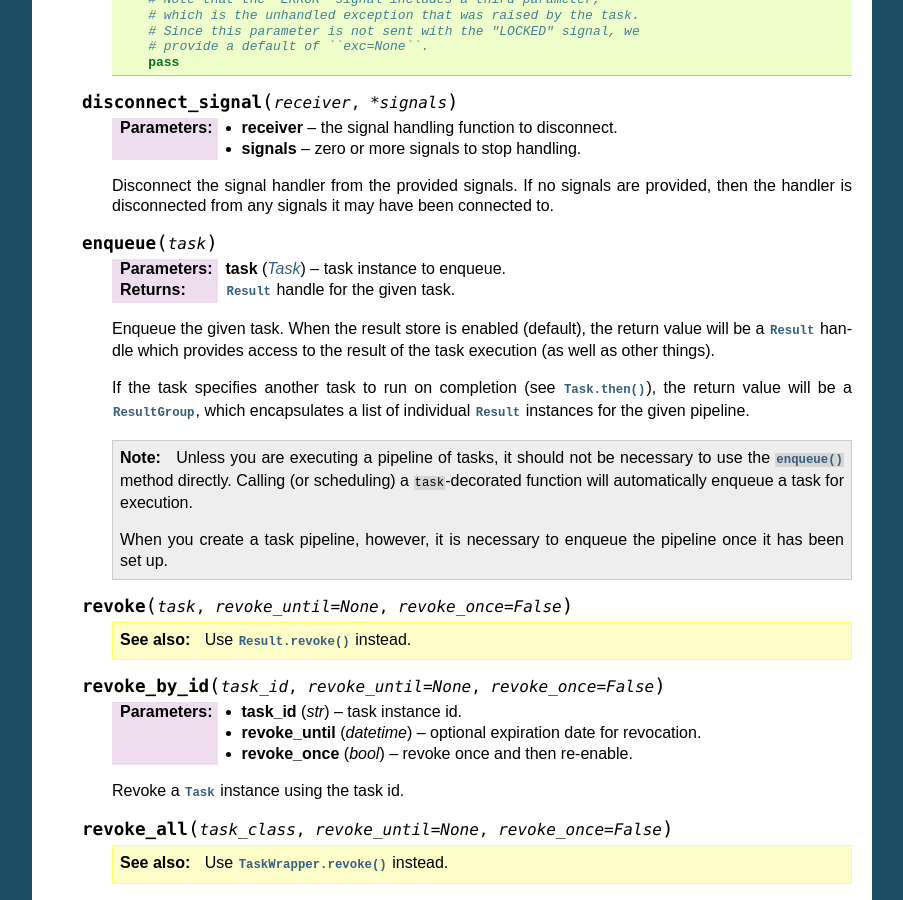
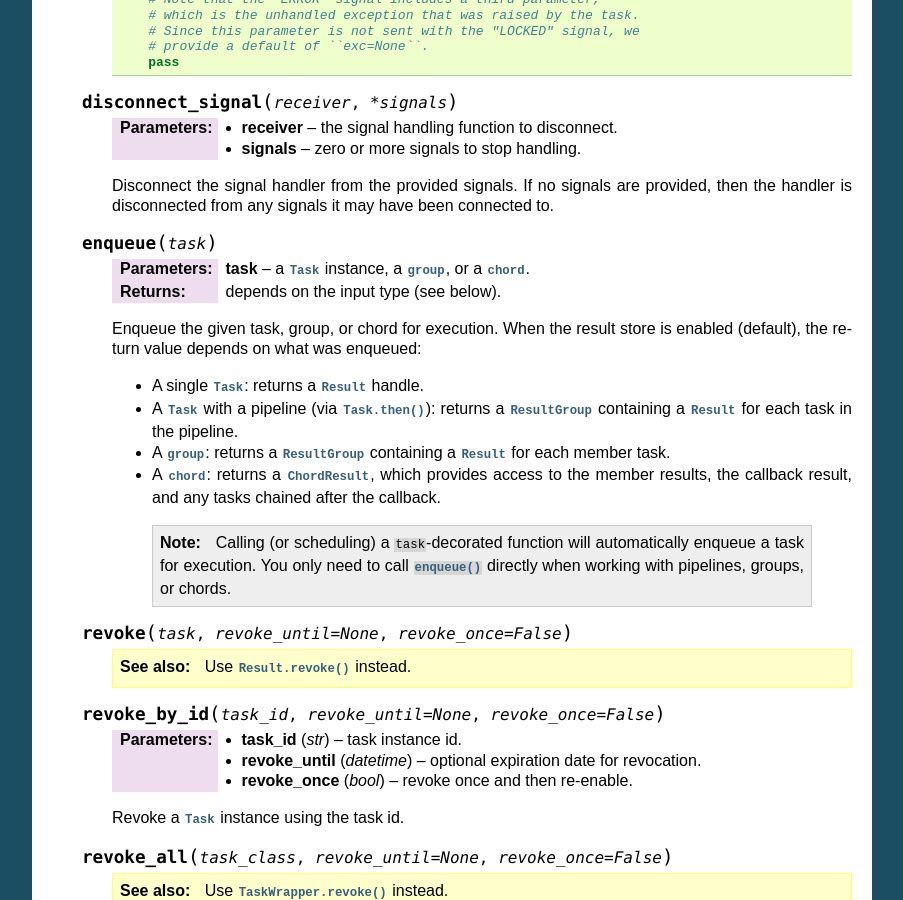
Before and after one commit to coleifer/huey, a Sphinx documentation site: the page built from docs/api.rst, in a window 1280 px wide and 900 px high, scrolled down 11105 px. Shown: the whole window, without its empty margins (198-1101 px from the left). Built offline with Sphinx 7.4.7, drawn with Linux system fonts in a browser that asks for light colours; some of the changed text lies outside the part shown.

Commit message:
A few small clarifications in docs, update enqueue() for chords.

```diff
--- a/docs/api.rst
+++ b/docs/api.rst
@@ -715,26 +715,30 @@ Huey object
 
     .. py:method:: enqueue(task)
 
-        :param Task task: task instance to enqueue.
-        :returns: :py:class:`Result` handle for the given task.
-
-        Enqueue the given task. When the result store is enabled (default), the
-        return value will be a :py:class:`Result` handle which provides access
-        to the result of the task execution (as well as other things).
-
-        If the task specifies another task to run on completion (see
-        :py:meth:`Task.then`), the return value will be a
-        :py:class:`ResultGroup`, which encapsulates a list of individual
-        :py:class:`Result` instances for the given pipeline.
-
-        .. note::
-            Unless you are executing a pipeline of tasks, it should not
-            be necessary to use the :py:meth:`~Huey.enqueue` method directly.
-            Calling (or scheduling) a ``task``-decorated function will
-            automatically enqueue a task for execution.
-
-            When you create a task pipeline, however, it is necessary to
-            enqueue the pipeline once it has been set up.
+        :param task: a :py:class:`Task` instance, a :py:class:`group`, or a
+            :py:class:`chord`.
+
+        :returns: depends on the input type (see below).
+
+        Enqueue the given task, group, or chord for execution. When the result
+        store is enabled (default), the return value depends on what was
+        enqueued:
+
+        * A single :py:class:`Task`: returns a :py:class:`Result` handle.
+        * A :py:class:`Task` with a pipeline (via :py:meth:`Task.then`):
+          returns a :py:class:`ResultGroup` containing a :py:class:`Result`
+          for each task in the pipeline.
+        * A :py:class:`group`: returns a :py:class:`ResultGroup` containing a
+          :py:class:`Result` for each member task.
+        * A :py:class:`chord`: returns a :py:class:`ChordResult`, which
+          provides access to the member results, the callback result, and any
+          tasks chained after the callback.
+
+         .. note::
+             Calling (or scheduling) a ``task``-decorated function will
+             automatically enqueue a task for execution. You only need to call
+             :py:meth:`~Huey.enqueue` directly when working with pipelines,
+             groups, or chords.
 
     .. py:method:: revoke(task, revoke_until=None, revoke_once=False)
 
@@ -1456,9 +1463,10 @@ Huey object
     is executed at a given time.
 
     If the consumer executes a task and encounters the
-    :py:class:`TaskLockedException`, then the task will not be retried, an
+    :py:class:`TaskLockedException`, then the task will not be executed, an
     error will be logged by the consumer, and a ``SIGNAL_LOCKED`` signal will
-    be emitted.
+    be emitted. If the task is configured with retries, it will be retried
+    normally (the lock is released, so the retry has a chance to acquire it).
 
     See :py:meth:`Huey.lock_task` for example usage.
 
@@ -1910,12 +1918,17 @@ Result
 
         .. seealso:: :py:meth:`TaskWrapper.is_revoked`.
 
-    .. py:method:: reschedule(eta=None, delay=None, expires=None)
+    .. py:method:: reschedule(eta=None, delay=None, expires=None, priority=None, preserve_pipeline=True)
 
         :param datetime eta: execute function at the given time.
         :param int delay: execute function after specified delay in seconds.
         :param expires: set expiration time for task. If not provided, then the
             task's original expire time (if any) will be used.
+        :param priority: override the task's priority. If not provided, the
+            original priority is preserved.
+        :param bool preserve_pipeline: when ``True`` (default), the
+            rescheduled task retains any ``on_complete`` and ``on_error``
+            chains from the original task. Set to ``False`` to discard them.
         :returns: :py:class:`Result` handle for the new task.
 
         Reschedule the given task. The original task instance will be revoked,
@@ -2090,11 +2103,17 @@ Exceptions
     When raised from within a :py:meth:`~Huey.pre_execute` hook, this exception
     signals to the consumer that the task shall be cancelled and not run.
 
-    When raised in the body of a :py:meth:`~Huey.task`-decorated function, this
-    exception accepts a boolean ``retry`` parameter (default is ``False``). If
-    ``retry=False`` then the task will not be retried, **even if it has 1 or
-    more retries remaining**. Similarly, if ``retry=True`` then the task will
-    be retried regardless.
+    When raised in the body of a :py:meth:`~Huey.task`-decorated function, the
+    ``retry`` parameter controls whether the task is retried:
+
+    * ``retry=None`` (default): the task's normal retry policy applies. If the
+      task has retries remaining, they are decremented and the task is
+      re-enqueued. If no retries remain, the task is not retried.
+    * ``retry=True``: the task will be retried regardless of whether it was
+      declared with ``retries``. If the task has no retries, Huey sets the
+      retry count to 1 so at least one retry occurs.
+    * ``retry=False``: the task will **not** be retried, even if it has
+      retries remaining.
 
 .. py:class:: RetryTask(msg=None, eta=None, delay=None)
 
--- a/docs/guide.rst
+++ b/docs/guide.rst
@@ -136,7 +136,8 @@ being put into the result store. This is because there is not an obvious
 way for an application to obtain a :py:class:`Result` handle to access the
 result of a given periodic task execution.
 
-The :py:func:`crontab` function accepts the following arguments:
+The :py:func:`crontab` function accepts the following arguments, in the same
+order as the standard Linux crontab format:
 
 * minute
 * hour
```
Also changed, not shown: other parts of docs/api.rst (+4 -1 lines).
